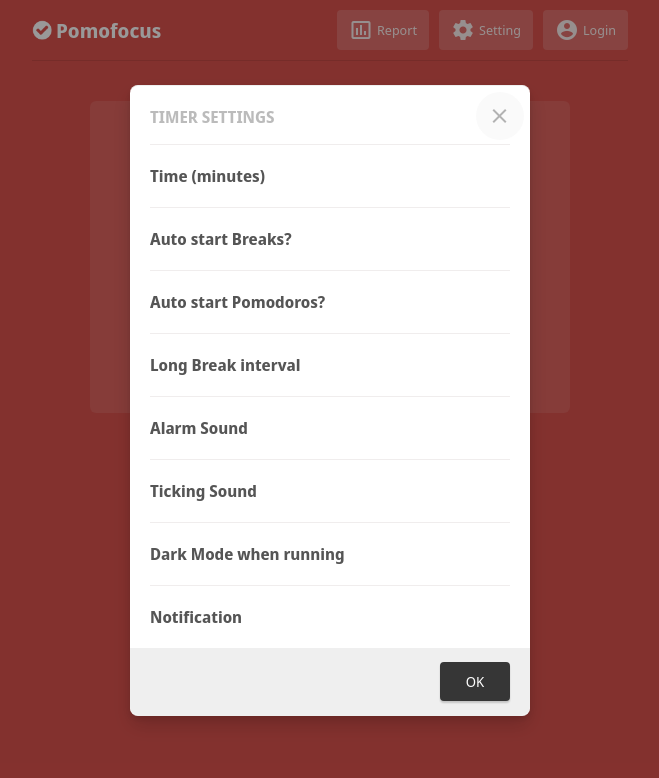
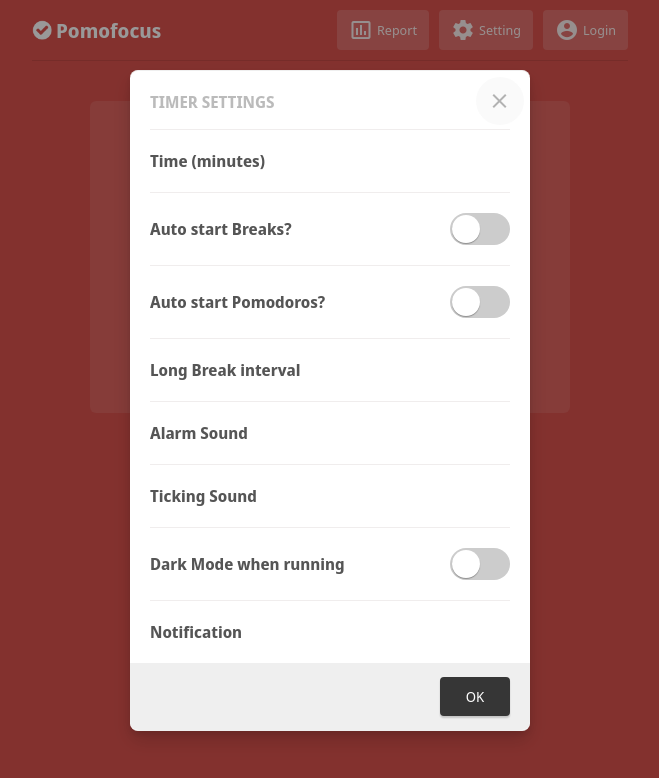
Before and after one commit to usmansbk/pomofocus, a React (Create React App) app: page /report in a window 1280 px wide. Shown: the top 778 px of the page, without its empty margins (310-969 px from the left). Built offline with nearby package versions, Linux system fonts and the light colour scheme.

Commit message:
Style switch

```diff
--- a/src/components/Modal.js
+++ b/src/components/Modal.js
@@ -12,13 +12,11 @@
   return (
     <div className={classes.container}>
       <div className={classes.overlay} onClick={back} />
-      <div className={classes.content}>
-        <div className={classes.modal}>
-          {children}
-          <button className={classes.closeButton} onClick={back}>
-            <Icon name="close" />
-          </button>
-        </div>
+      <div className={classes.modal}>
+        {children}
+        <button className={classes.closeButton} onClick={back}>
+          <Icon name="close" />
+        </button>
       </div>
     </div>
   );
--- a/src/components/Modal.module.css
+++ b/src/components/Modal.module.css
@@ -5,6 +5,7 @@
   bottom: 0;
   right: 0;
   height: 100%;
+  overflow-y: auto;
   padding: 3rem 0;
   display: flex;
   justify-content: center;
@@ -42,10 +43,6 @@
   display: block;
 }
 
-.content {
-  width: 100%;
-}
-
 .closeButton {
   position: absolute;
   opacity: 0.3;
--- a/src/components/Settings.js
+++ b/src/components/Settings.js
@@ -2,6 +2,7 @@
 import { useHistory } from "react-router";
 import Modal from "./Modal";
 import classes from "./Settings.module.css";
+import Switch from "./Switch";
 
 const Item = ({ children, col }) => (
   <div className={clsx(classes.item, col && classes.column)}>{children}</div>
@@ -35,9 +36,11 @@
             </Item>
             <Item>
               <Label>Auto start Breaks?</Label>
+              <Switch />
             </Item>
             <Item>
               <Label>Auto start Pomodoros?</Label>
+              <Switch />
             </Item>
             <Item>
               <Label>Long Break interval</Label>
@@ -50,6 +53,7 @@
             </Item>
             <Item>
               <Label>Dark Mode when running</Label>
+              <Switch />
             </Item>
             <Item>
               <Label>Notification</Label>
--- a/src/components/Settings.module.css
+++ b/src/components/Settings.module.css
@@ -20,6 +20,7 @@
   min-height: 1.875rem;
   display: flex;
   justify-content: space-between;
+  align-items: center;
 }
 
 .column {
--- /dev/null
+++ b/src/components/Switch.js
@@ -0,0 +1,11 @@
+import classes from "./Switch.module.css";
+
+const Knob = () => <div className={classes.knob} />;
+
+export default function Switch({ onClick }) {
+  return (
+    <button className={classes.button} onClick={onClick}>
+      <Knob />
+    </button>
+  );
+}
--- /dev/null
+++ b/src/components/Switch.module.css
@@ -0,0 +1,20 @@
+.button {
+  height: 2rem;
+  width: 3.75rem;
+  background-color: rgb(204, 204, 204);
+  position: relative;
+  border-radius: 3.125rem;
+  padding: 0.125rem;
+}
+
+.knob {
+  width: 1.75rem;
+  height: 1.75rem;
+  border-radius: 50%;
+  background-color: white;
+  box-shadow: rgba(0, 0, 0, 0.3) 0 0.0625rem 0.0625rem;
+}
+
+.on {
+  background-color: rgba(132, 199, 51, 0.8);
+}
```
